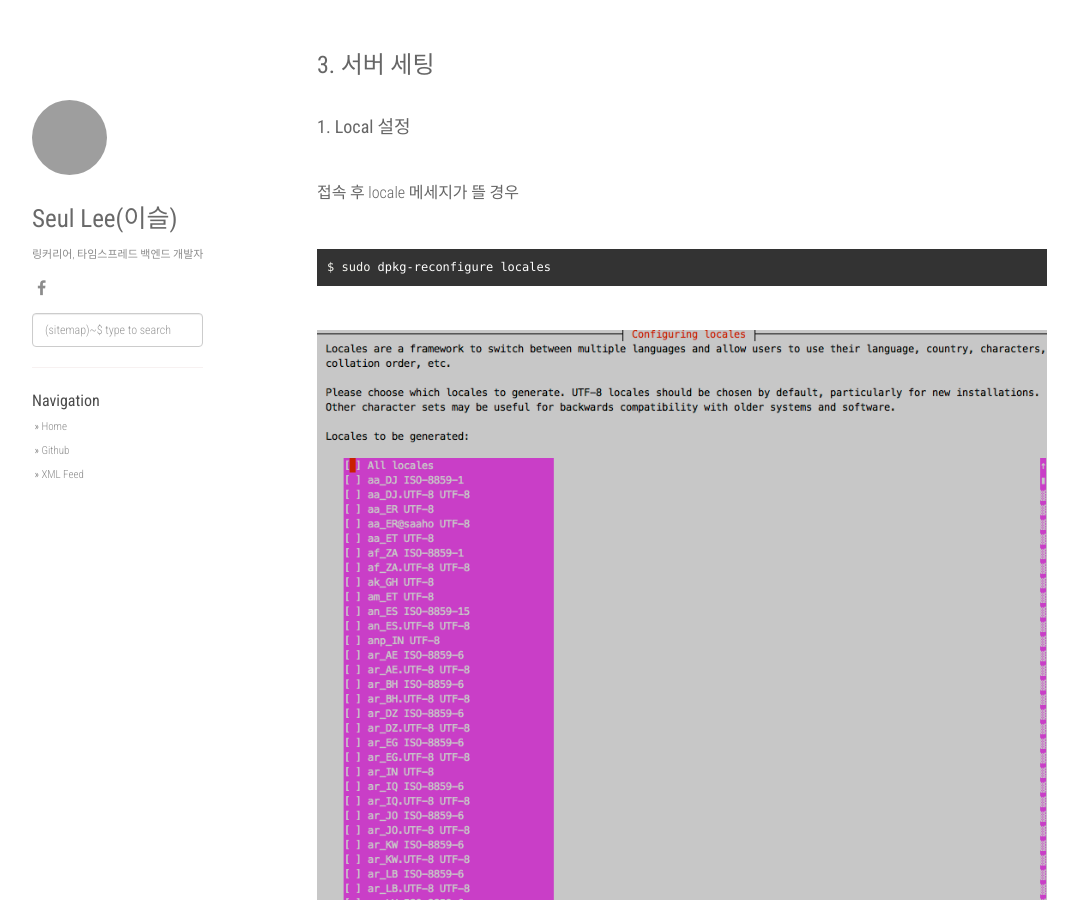
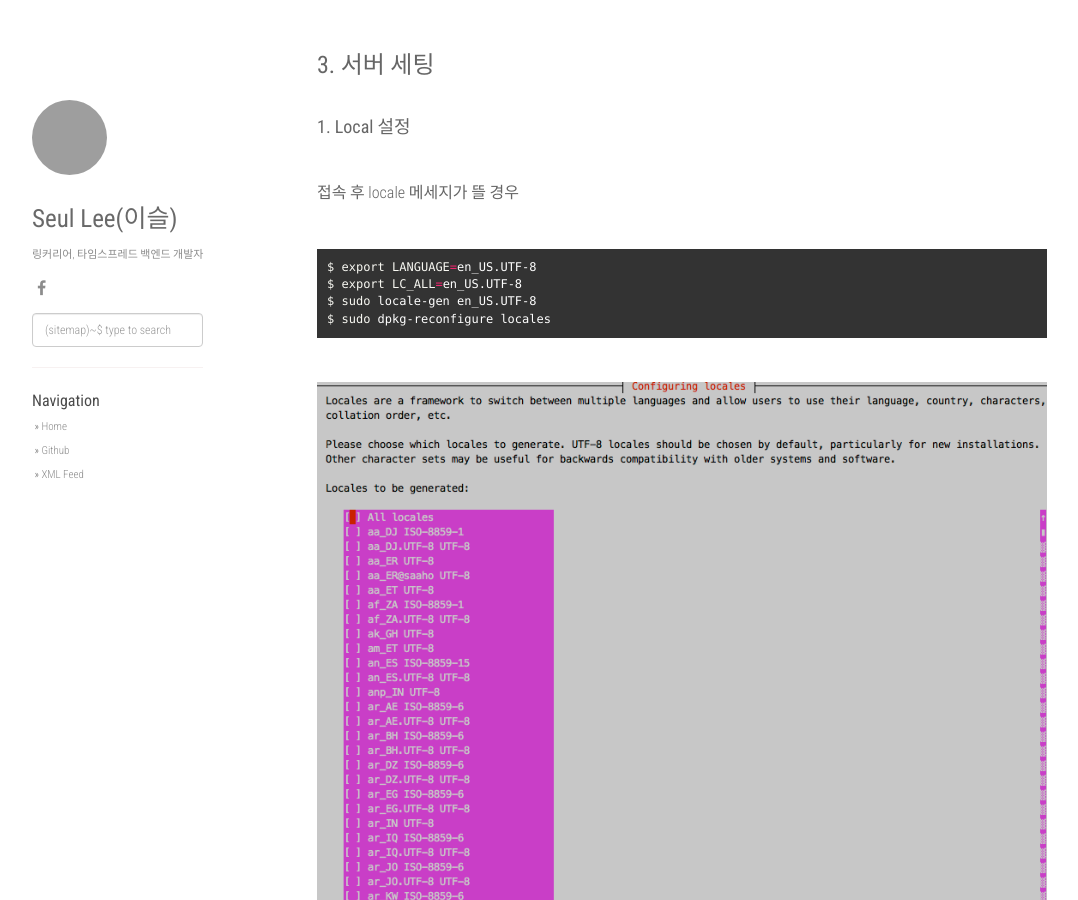
Before and after one commit to lee-seul/lee-seul.github.com, a Jekyll site: the page built from _posts/2017-12-20-EC2-django-uwsgi-nginx.markdown, in a window 1280 px wide and 900 px high, scrolled down 6117 px. Shown: the whole window, without its empty margins (53-1131 px from the left). Built offline with Jekyll 4.4.1, drawn with Linux system fonts in a browser that asks for light colours; nearby versions of some CDN libraries; comment, search, counter and statistics services are not loaded; grey boxes are pictures that could not be loaded.

Commit message:
locale 설정 변경

````diff
--- a/_posts/2017-12-20-EC2-django-uwsgi-nginx.markdown
+++ b/_posts/2017-12-20-EC2-django-uwsgi-nginx.markdown
@@ -210,6 +210,9 @@ $ ssh -i “~.pem" ubuntu@ 할당 받은 IP
 <br/>
 
 ```shell
+$ export LANGUAGE=en_US.UTF-8
+$ export LC_ALL=en_US.UTF-8
+$ sudo locale-gen en_US.UTF-8
 $ sudo dpkg-reconfigure locales
 ```
 
````
